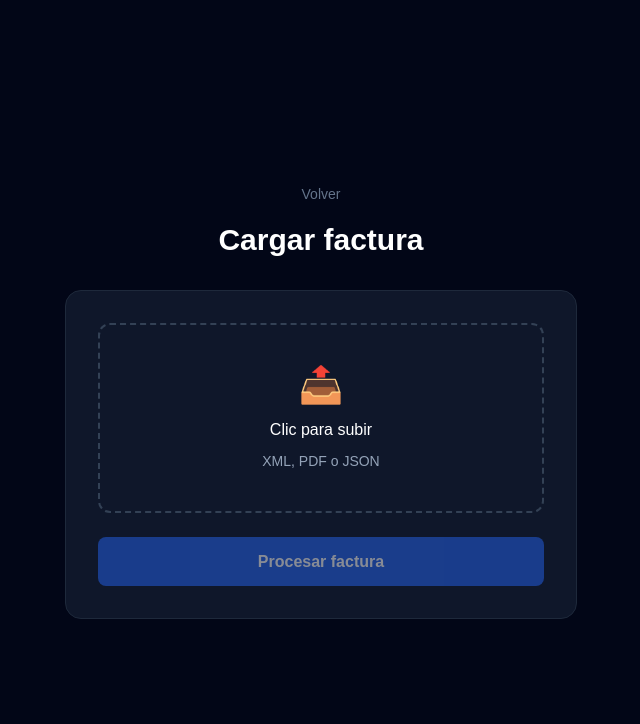
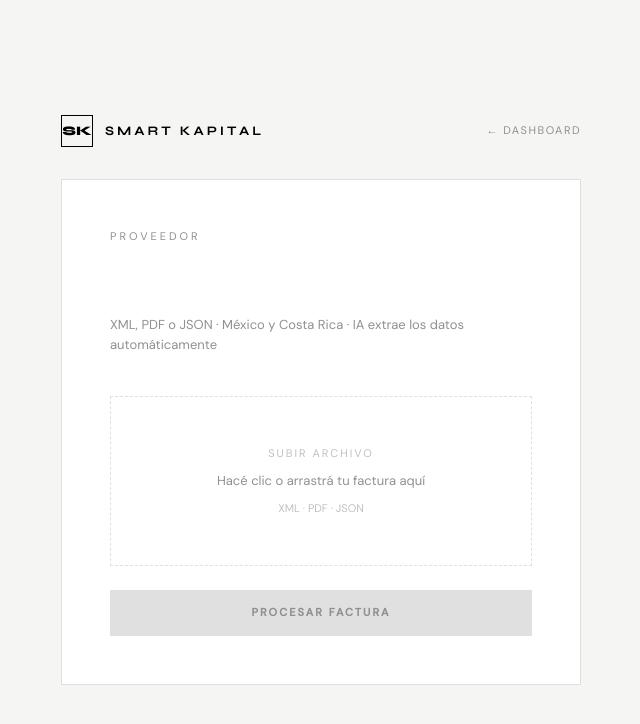
Before and after one commit to Federamzc/scf-latam, a Next.js app: page /facturas/nueva in a window 1280 px wide. Shown: the top 724 px of the page, without its empty margins (319-959 px from the left). Built offline with nearby package versions, Linux system fonts and the light colour scheme.

Commit message:
feat: facturas con diseño SK

```diff
--- a/app/facturas/nueva/page.tsx
+++ b/app/facturas/nueva/page.tsx
@@ -9,35 +9,24 @@ export default function NuevaFactura() {
   const [error, setError] = useState('')
   const [success, setSuccess] = useState(false)
   const [datos, setDatos] = useState<any>(null)
-  const [debug, setDebug] = useState('')
 
   async function handleUpload(e: React.FormEvent) {
     e.preventDefault()
     if (!file) return
     setLoading(true)
     setError('')
-    setDebug('')
 
     try {
-      setDebug('Verificando usuario...')
-      const { data: { user }, error: userError } = await supabase.auth.getUser()
-      if (userError) throw new Error('Error auth: ' + userError.message)
+      const { data: { user } } = await supabase.auth.getUser()
       if (!user) throw new Error('No autenticado')
-      setDebug('Usuario OK: ' + user.id)
-
       const texto = await file.text()
-      setDebug(prev => prev + '\nArchivo leido OK')
-
       const response = await fetch('/api/extraer-factura', {
         method: 'POST',
         headers: { 'Content-Type': 'application/json' },
         body: JSON.stringify({ contenido: texto, tipo: file.type, nombre: file.name })
       })
-
-      if (!response.ok) throw new Error('Error Gemini: ' + response.status)
+      if (!response.ok) throw new Error('Error al procesar con IA')
       const datosExtraidos = await response.json()
-      setDebug(prev => prev + '\nGemini OK')
-
       const { error: dbError } = await supabase.from('facturas').insert({
         proveedor_id: user.id,
         numero_factura: datosExtraidos.numero_factura || 'N/A',
@@ -49,30 +38,51 @@ export default function NuevaFactura() {
         fecha_vencimiento: datosExtraidos.fecha_vencimiento || null,
         pais: datosExtraidos.pais || 'N/A',
         tipo_archivo: file.type,
+        datos_extraidos: datosExtraidos,
         estado: 'PENDIENTE'
       })
-
-      if (dbError) throw new Error('Error DB: ' + JSON.stringify(dbError))
-      setDebug(prev => prev + '\nDB OK')
+      if (dbError) throw new Error(dbError.message)
       setDatos(datosExtraidos)
       setSuccess(true)
     } catch (err: any) {
-      setError(err.message)
+      setError(err.message || 'Error al procesar la factura')
     } finally {
       setLoading(false)
     }
   }
 
-  if (success) {
+  if (success && datos) {
     return (
-      <div className="min-h-screen bg-slate-950 flex items-center justify-center p-4">
-        <div className="w-full max-w-lg">
-          <div className="bg-slate-900 border border-emerald-500/30 rounded-2xl p-8 text-center">
-            <div className="text-5xl mb-3">✅</div>
-            <h2 className="text-2xl font-bold text-white">Factura cargada</h2>
-            <Link href="/dashboard" className="block mt-6 bg-blue-600 text-white font-semibold py-3 rounded-lg">
+      <div style={{ minHeight: '100vh', background: '#F5F5F3', display: 'flex', alignItems: 'center', justifyContent: 'center', fontFamily: "'DM Sans', sans-serif" }}>
+        <style>{`@import url('https://fonts.googleapis.com/css2?family=Syne:wght@700;800&family=DM+Sans:wght@300;400;500&display=swap');`}</style>
+        <div style={{ width: '100%', maxWidth: 520 }}>
+          <div style={{ background: '#fff', border: '1px solid #E0E0E0', padding: 48 }}>
+            <div style={{ fontSize: 11, letterSpacing: 3, textTransform: 'uppercase', color: '#909090', marginBottom: 16 }}>Factura procesada</div>
+            <h2 style={{ fontFamily: "'Syne', sans-serif", fontSize: 28, fontWeight: 700, letterSpacing: -1, marginBottom: 32 }}>Cargada con éxito</h2>
+            <div style={{ display: 'flex', flexDirection: 'column', gap: 1, background: '#E0E0E0', marginBottom: 32 }}>
+              {[
+                { label: 'N° Factura', value: datos.numero_factura },
+                { label: 'Emisor', value: datos.emisor },
+                { label: 'Receptor', value: datos.receptor },
+                { label: 'Monto', value: `${datos.moneda} ${Number(datos.monto).toLocaleString()}` },
+                { label: 'Fecha emisión', value: datos.fecha_emision },
+                { label: 'País', value: datos.pais },
+              ].filter(i => i.value).map(item => (
+                <div key={item.label} style={{ background: '#fff', padding: '16px 24px', display: 'flex', justifyContent: 'space-between', alignItems: 'center' }}>
+                  <span style={{ fontSize: 11, letterSpacing: 1, textTransform: 'uppercase', color: '#909090' }}>{item.label}</span>
+                  <span style={{ fontSize: 14, fontWeight: 500, fontFamily: item.label === 'Monto' ? 'monospace' : 'inherit' }}>{item.value}</span>
+                </div>
+              ))}
+            </div>
+            <div style={{ display: 'flex', gap: 8 }}>
+              <Link href="/dashboard" style={{ flex: 1, background: '#000', color: '#fff', padding: '14px', fontSize: 11, fontWeight: 600, letterSpacing: 2, textTransform: 'uppercase', textDecoration: 'none', textAlign: 'center' }}>
                 Ir al dashboard
               </Link>
+              <button onClick={() => { setSuccess(false); setFile(null); setDatos(null) }}
+                style={{ flex: 1, background: '#fff', color: '#909090', padding: '14px', fontSize: 11, letterSpacing: 2, textTransform: 'uppercase', border: '1px solid #E0E0E0', cursor: 'pointer', fontFamily: "'DM Sans', sans-serif" }}>
+                Cargar otra
+              </button>
+            </div>
           </div>
         </div>
       </div>
@@ -80,42 +90,53 @@ export default function NuevaFactura() {
   }
 
   return (
-    <div className="min-h-screen bg-slate-950 flex items-center justify-center p-4">
-      <div className="w-full max-w-lg">
-        <div className="text-center mb-8">
-          <Link href="/dashboard" className="text-slate-500 hover:text-slate-300 text-sm">Volver</Link>
-          <h1 className="text-3xl font-bold text-white mt-4">Cargar factura</h1>
+    <div style={{ minHeight: '100vh', background: '#F5F5F3', display: 'flex', alignItems: 'center', justifyContent: 'center', fontFamily: "'DM Sans', sans-serif" }}>
+      <style>{`@import url('https://fonts.googleapis.com/css2?family=Syne:wght@700;800&family=DM+Sans:wght@300;400;500&display=swap');`}</style>
+      <div style={{ width: '100%', maxWidth: 520 }}>
+        <div style={{ marginBottom: 32, display: 'flex', alignItems: 'center', justifyContent: 'space-between' }}>
+          <Link href="/" style={{ display: 'flex', alignItems: 'center', gap: 12, textDecoration: 'none', color: '#000' }}>
+            <div style={{ width: 32, height: 32, border: '1.5px solid #000', display: 'flex', alignItems: 'center', justifyContent: 'center', fontFamily: "'Syne', sans-serif", fontWeight: 800, fontSize: 13 }}>SK</div>
+            <span style={{ fontFamily: "'Syne', sans-serif", fontWeight: 700, fontSize: 13, letterSpacing: 3, textTransform: 'uppercase' }}>Smart Kapital</span>
+          </Link>
+          <Link href="/dashboard" style={{ fontSize: 11, color: '#909090', textDecoration: 'none', letterSpacing: 1.5, textTransform: 'uppercase' }}>← Dashboard</Link>
         </div>
-        <form onSubmit={handleUpload} className="bg-slate-900 border border-slate-800 rounded-2xl p-8 space-y-6">
+
+        <div style={{ background: '#fff', border: '1px solid #E0E0E0', padding: 48 }}>
+          <div style={{ fontSize: 11, letterSpacing: 3, textTransform: 'uppercase', color: '#909090', marginBottom: 16 }}>Proveedor</div>
+          <h1 style={{ fontFamily: "'Syne', sans-serif", fontSize: 28, fontWeight: 700, letterSpacing: -1, marginBottom: 8 }}>Cargar factura</h1>
+          <p style={{ fontSize: 13, color: '#909090', marginBottom: 40 }}>XML, PDF o JSON · México y Costa Rica · IA extrae los datos automáticamente</p>
+
+          <form onSubmit={handleUpload} style={{ display: 'flex', flexDirection: 'column', gap: 24 }}>
             {error && (
-            <div className="bg-red-500/10 border border-red-500/30 text-red-400 rounded-lg px-4 py-3 text-sm">{error}</div>
+              <div style={{ background: '#FFF5F5', border: '1px solid #FFE0E0', color: '#CC0000', padding: '12px 16px', fontSize: 13 }}>{error}</div>
             )}
-          {debug && (
-            <div className="bg-slate-800 rounded-lg px-4 py-3 text-xs text-slate-300 whitespace-pre-wrap">{debug}</div>
-          )}
-          <div onClick={() => document.getElementById('file-input')?.click()}
-            className={`border-2 border-dashed rounded-xl p-10 text-center cursor-pointer transition-colors ${file ? 'border-blue-500 bg-blue-500/5' : 'border-slate-700 hover:border-slate-500'}`}>
-            <input id="file-input" type="file" accept=".xml,.pdf,.json" className="hidden"
+
+            <div
+              onClick={() => document.getElementById('file-input')?.click()}
+              style={{ border: `1.5px dashed ${file ? '#000' : '#E0E0E0'}`, padding: '48px 32px', textAlign: 'center', cursor: 'pointer', background: file ? '#F5F5F3' : '#fff', transition: 'all 0.15s' }}>
+              <input id="file-input" type="file" accept=".xml,.pdf,.json" className="hidden" style={{ display: 'none' }}
                 onChange={e => setFile(e.target.files?.[0] || null)} />
               {file ? (
                 <div>
-                <div className="text-4xl mb-3">📄</div>
-                <p className="text-white font-medium">{file.name}</p>
+                  <p style={{ fontFamily: "'Syne', sans-serif", fontSize: 16, fontWeight: 700, marginBottom: 4 }}>{file.name}</p>
+                  <p style={{ fontSize: 12, color: '#909090' }}>{(file.size / 1024).toFixed(1)} KB</p>
                 </div>
               ) : (
                 <div>
-                <div className="text-4xl mb-3">📤</div>
-                <p className="text-white font-medium">Clic para subir</p>
-                <p className="text-slate-400 text-sm mt-2">XML, PDF o JSON</p>
+                  <p style={{ fontSize: 11, letterSpacing: 2, textTransform: 'uppercase', color: '#C0C0C0', marginBottom: 8 }}>Subir archivo</p>
+                  <p style={{ fontSize: 13, color: '#909090' }}>Hacé clic o arrastrá tu factura aquí</p>
+                  <p style={{ fontSize: 11, color: '#C0C0C0', marginTop: 8 }}>XML · PDF · JSON</p>
                 </div>
               )}
             </div>
+
             <button type="submit" disabled={!file || loading}
-            className="w-full bg-blue-600 hover:bg-blue-500 disabled:opacity-50 text-white font-semibold py-3 rounded-lg transition-colors">
-            {loading ? 'Procesando...' : 'Procesar factura'}
+              style={{ background: !file || loading ? '#E0E0E0' : '#000', color: !file || loading ? '#909090' : '#fff', padding: '14px', fontSize: 11, fontWeight: 600, letterSpacing: 2, textTransform: 'uppercase', border: 'none', cursor: !file || loading ? 'not-allowed' : 'pointer', fontFamily: "'DM Sans', sans-serif" }}>
+              {loading ? 'Procesando con IA...' : 'Procesar factura'}
             </button>
           </form>
         </div>
       </div>
+    </div>
   )
 }
--- a/app/facturas/page.tsx
+++ b/app/facturas/page.tsx
@@ -27,85 +27,79 @@ export default function FacturasPage() {
   }
 
   if (loading) return (
-    <div className="min-h-screen bg-slate-950 flex items-center justify-center">
-      <p className="text-white">Cargando...</p>
+    <div style={{ minHeight: '100vh', background: '#F5F5F3', display: 'flex', alignItems: 'center', justifyContent: 'center', fontFamily: "'DM Sans', sans-serif" }}>
+      <p style={{ fontSize: 11, letterSpacing: 3, textTransform: 'uppercase', color: '#909090' }}>Cargando...</p>
     </div>
   )
 
   const isCorporativo = profile?.role === 'CORPORATIVO'
 
   return (
-    <div className="min-h-screen bg-slate-950">
-      <header className="border-b border-slate-800 bg-slate-900">
-        <div className="max-w-7xl mx-auto px-6 py-4 flex items-center justify-between">
-          <Link href="/dashboard" className="text-slate-400 hover:text-white text-sm transition-colors">← Dashboard</Link>
-          <h1 className="text-white font-semibold">{isCorporativo ? 'Facturas para aprobar' : 'Mis facturas'}</h1>
+    <div style={{ minHeight: '100vh', background: '#F5F5F3', fontFamily: "'DM Sans', sans-serif", color: '#000' }}>
+      <style>{`@import url('https://fonts.googleapis.com/css2?family=Syne:wght@700;800&family=DM+Sans:wght@300;400;500&display=swap');`}</style>
+
+      <header style={{ borderBottom: '1px solid #E0E0E0', background: '#fff', position: 'sticky', top: 0, zIndex: 100 }}>
+        <div style={{ maxWidth: 1200, margin: '0 auto', padding: '0 40px', height: 64, display: 'flex', alignItems: 'center', justifyContent: 'space-between' }}>
+          <Link href="/" style={{ display: 'flex', alignItems: 'center', gap: 12, textDecoration: 'none', color: '#000' }}>
+            <div style={{ width: 32, height: 32, border: '1.5px solid #000', display: 'flex', alignItems: 'center', justifyContent: 'center', fontFamily: "'Syne', sans-serif", fontWeight: 800, fontSize: 13 }}>SK</div>
+            <span style={{ fontFamily: "'Syne', sans-serif", fontWeight: 700, fontSize: 13, letterSpacing: 3, textTransform: 'uppercase' }}>Smart Kapital</span>
+          </Link>
+          <div style={{ display: 'flex', alignItems: 'center', gap: 24 }}>
+            <Link href="/dashboard" style={{ fontSize: 11, color: '#909090', textDecoration: 'none', letterSpacing: 1.5, textTransform: 'uppercase' }}>Dashboard</Link>
             {!isCorporativo && (
-            <Link href="/facturas/nueva" className="bg-blue-600 hover:bg-blue-500 text-white text-sm font-semibold px-4 py-2 rounded-lg transition-colors">
-              + Nueva
-            </Link>
+              <Link href="/facturas/nueva" style={{ background: '#000', color: '#fff', padding: '8px 20px', fontSize: 11, fontWeight: 600, letterSpacing: 2, textTransform: 'uppercase', textDecoration: 'none' }}>+ Nueva factura</Link>
             )}
+          </div>
         </div>
       </header>
 
-      <main className="max-w-7xl mx-auto px-6 py-10">
+      <main style={{ maxWidth: 1200, margin: '0 auto', padding: '60px 40px' }}>
+        <div style={{ fontSize: 11, letterSpacing: 3, textTransform: 'uppercase', color: '#909090', marginBottom: 12 }}>
+          {isCorporativo ? 'Facturas para aprobar' : 'Mis facturas'}
+        </div>
+        <h1 style={{ fontFamily: "'Syne', sans-serif", fontSize: 32, fontWeight: 700, letterSpacing: -1, marginBottom: 48 }}>
+          {isCorporativo ? 'Pipeline de facturas' : 'Mis facturas'}
+        </h1>
+
         {facturas.length === 0 ? (
-          <div className="text-center py-20">
-            <p className="text-4xl mb-3">📄</p>
-            <p className="text-slate-400">No hay facturas aún</p>
+          <div style={{ background: '#fff', border: '1px solid #E0E0E0', padding: '80px 40px', textAlign: 'center' }}>
+            <p style={{ fontSize: 13, color: '#C0C0C0', marginBottom: 24 }}>No hay facturas aún</p>
             {!isCorporativo && (
-              <Link href="/facturas/nueva" className="inline-block mt-4 bg-blue-600 text-white font-semibold px-6 py-2 rounded-lg text-sm">
+              <Link href="/facturas/nueva" style={{ display: 'inline-block', background: '#000', color: '#fff', padding: '12px 32px', fontSize: 11, fontWeight: 600, letterSpacing: 2, textTransform: 'uppercase', textDecoration: 'none' }}>
                 Cargar primera factura
               </Link>
             )}
           </div>
         ) : (
-          <div className="space-y-4">
+          <div style={{ display: 'flex', flexDirection: 'column', gap: 1, background: '#E0E0E0', border: '1px solid #E0E0E0' }}>
             {facturas.map(f => (
-              <div key={f.id} className="bg-slate-900 border border-slate-800 rounded-xl p-6">
-                <div className="flex items-start justify-between">
-                  <div className="flex-1">
-                    <div className="flex items-center gap-3 mb-2">
-                      <p className="text-white font-semibold">{f.numero_factura}</p>
-                      <span className={`text-xs px-2 py-0.5 rounded-full ${
-                        f.estado === 'PENDIENTE' ? 'bg-amber-500/20 text-amber-300' :
-                        f.estado === 'APROBADA' ? 'bg-emerald-500/20 text-emerald-300' :
-                        f.estado === 'RECHAZADA' ? 'bg-red-500/20 text-red-300' :
-                        'bg-blue-500/20 text-blue-300'
-                      }`}>{f.estado}</span>
+              <div key={f.id} style={{ background: '#fff', padding: '28px 32px', display: 'flex', alignItems: 'center', justifyContent: 'space-between' }}>
+                <div style={{ flex: 1 }}>
+                  <div style={{ display: 'flex', alignItems: 'center', gap: 16, marginBottom: 8 }}>
+                    <p style={{ fontFamily: "'Syne', sans-serif", fontSize: 16, fontWeight: 700, letterSpacing: -0.5 }}>{f.numero_factura}</p>
+                    <span style={{ fontSize: 10, letterSpacing: 1.5, textTransform: 'uppercase', border: '1px solid #E0E0E0', padding: '3px 8px', color: f.estado === 'PENDIENTE' ? '#909090' : f.estado === 'APROBADA' ? '#000' : '#C0C0C0' }}>
+                      {f.estado}
+                    </span>
                   </div>
-                    <div className="grid grid-cols-2 md:grid-cols-4 gap-4 text-sm">
-                      <div>
-                        <p className="text-slate-500 text-xs">Emisor</p>
-                        <p className="text-slate-300">{f.emisor}</p>
-                      </div>
-                      <div>
-                        <p className="text-slate-500 text-xs">Receptor</p>
-                        <p className="text-slate-300">{f.receptor}</p>
-                      </div>
-                      <div>
-                        <p className="text-slate-500 text-xs">Monto</p>
-                        <p className="text-white font-semibold">{f.moneda} {Number(f.monto).toLocaleString()}</p>
-                      </div>
-                      <div>
-                        <p className="text-slate-500 text-xs">Fecha emisión</p>
-                        <p className="text-slate-300">{f.fecha_emision || 'N/A'}</p>
-                      </div>
+                  <div style={{ display: 'flex', gap: 32, fontSize: 13, color: '#909090' }}>
+                    <span>{f.emisor}</span>
+                    <span>→ {f.receptor}</span>
+                    <span style={{ fontFamily: 'monospace', color: '#000', fontWeight: 500 }}>{f.moneda} {Number(f.monto).toLocaleString()}</span>
+                    <span>{f.fecha_emision || 'Sin fecha'}</span>
                   </div>
                 </div>
                 {isCorporativo && f.estado === 'PENDIENTE' && (
-                    <div className="flex gap-2 ml-4">
+                  <div style={{ display: 'flex', gap: 8, marginLeft: 32 }}>
                     <button onClick={() => cambiarEstado(f.id, 'APROBADA')}
-                        className="bg-emerald-600 hover:bg-emerald-500 text-white text-sm font-semibold px-4 py-2 rounded-lg transition-colors">
+                      style={{ background: '#000', color: '#fff', padding: '10px 20px', fontSize: 11, fontWeight: 600, letterSpacing: 2, textTransform: 'uppercase', border: 'none', cursor: 'pointer', fontFamily: "'DM Sans', sans-serif" }}>
                       Aprobar
                     </button>
                     <button onClick={() => cambiarEstado(f.id, 'RECHAZADA')}
-                        className="bg-red-600 hover:bg-red-500 text-white text-sm font-semibold px-4 py-2 rounded-lg transition-colors">
+                      style={{ background: '#fff', color: '#909090', padding: '10px 20px', fontSize: 11, fontWeight: 600, letterSpacing: 2, textTransform: 'uppercase', border: '1px solid #E0E0E0', cursor: 'pointer', fontFamily: "'DM Sans', sans-serif" }}>
                       Rechazar
                     </button>
                   </div>
                 )}
-                </div>
               </div>
             ))}
           </div>
```
Lines whose indentation alone changed are shown as unchanged.
